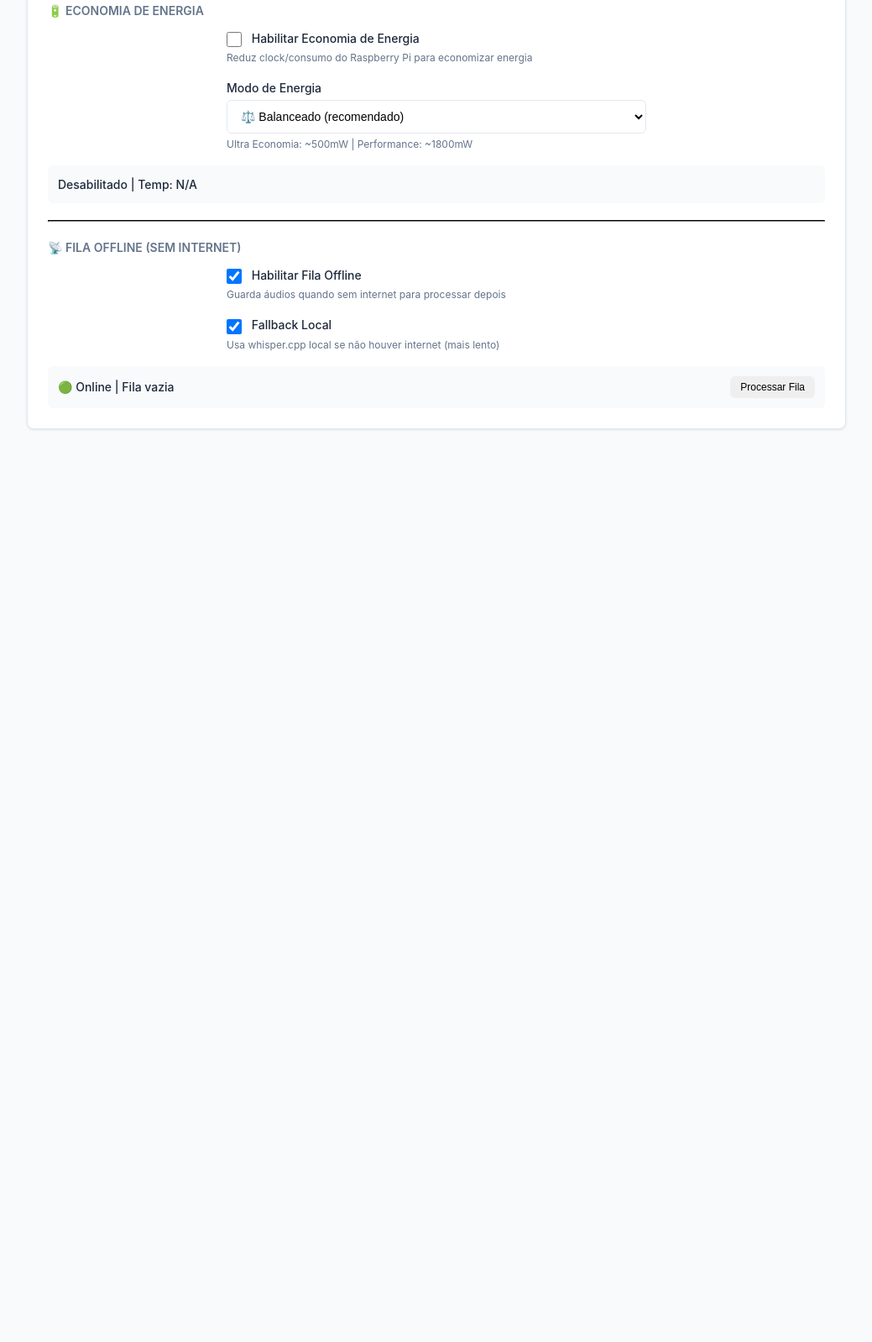
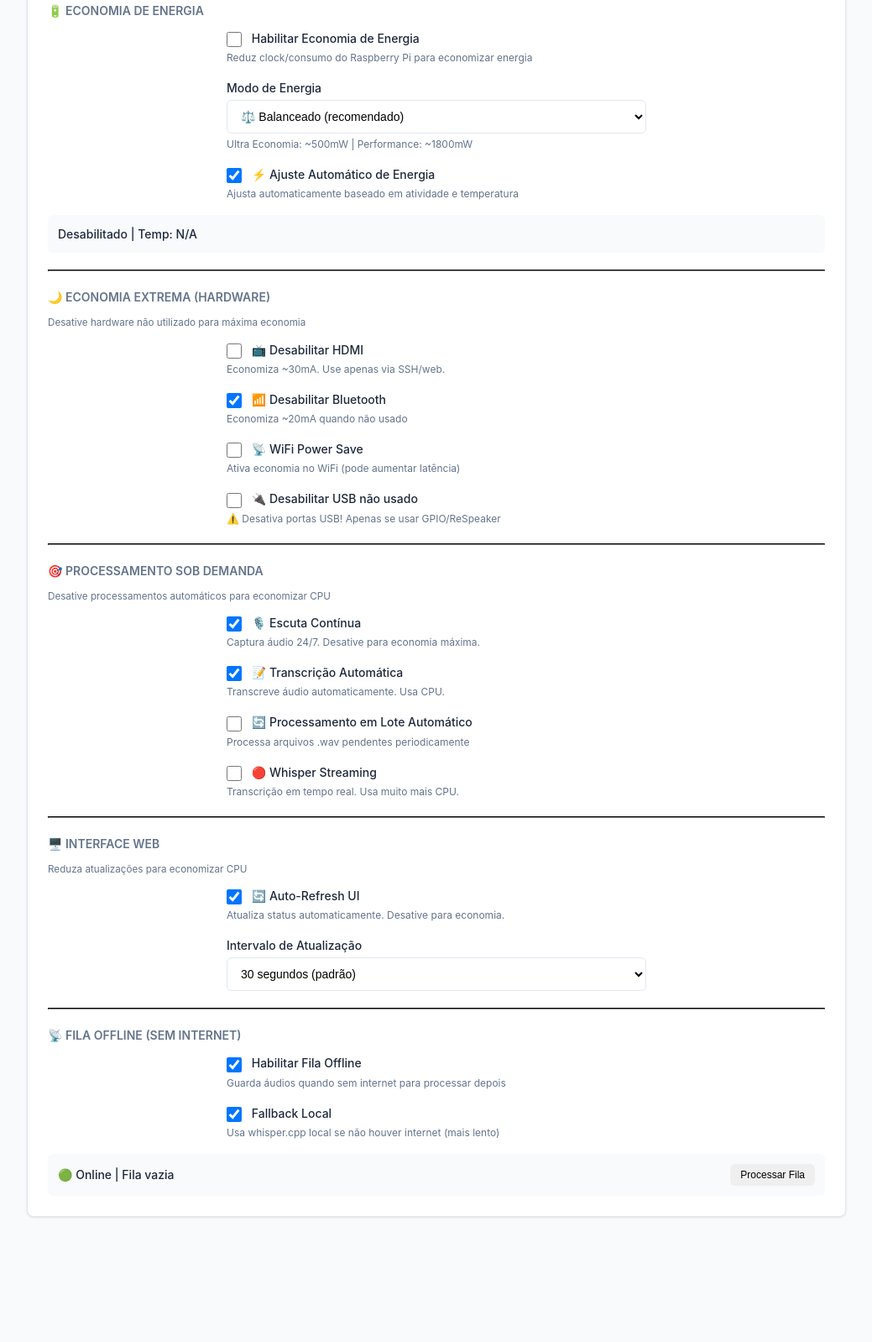
Before and after one commit to marvinmvns/benchmarkarm, a Flask app: page / in a window 1280 px wide. Shown: the part 1024-2622 px from the top of the page at 84% size, without its empty margins (120-1159 px from the left). Before the commit the page ends 1536 px from the top, so only its background shows below. Run offline with Flask 3, Linux system fonts and the light colour scheme; data that the repository does not hold is empty.

Commit message:
feat(power): comprehensive feature toggles for power efficiency
- Add hardware power controls: HDMI, Bluetooth, WiFi, USB
- Add processing toggles: continuous listen, auto-transcribe, batch
- Add UI refresh interval control with localStorage persistence
- Add dynamic interval updates for all auto-refresh functions
- Add backend API endpoints for hardware status and control

🤖 Generated with [Claude Code](https://claude.com/claude-code)

Co-Authored-By: Claude Opus 4.5 <noreply@anthropic.com>

```diff
--- a/src/web/server.py
+++ b/src/web/server.py
@@ -1027,6 +1027,92 @@ def create_app(config_path: Optional[str] = None) -> "Flask":
                 return jsonify({"error": "Power Manager não disponível"}), 400
         except Exception as e:
             return jsonify({"error": str(e)}), 500
+
+    @app.route("/api/power/hardware", methods=["POST"])
+    def power_hardware_toggle():
+        """Controla hardware para economia de energia (HDMI, Bluetooth, WiFi, USB)."""
+        import subprocess
+        try:
+            data = request.get_json() or {}
+            component = data.get('component', '')
+            enabled = data.get('enabled', True)
+
+            commands = {
+                'hdmi': {
+                    True: ['vcgencmd', 'display_power', '1'],
+                    False: ['vcgencmd', 'display_power', '0']
+                },
+                'bluetooth': {
+                    True: ['sudo', 'systemctl', 'start', 'bluetooth'],
+                    False: ['sudo', 'systemctl', 'stop', 'bluetooth']
+                },
+                'wifi_power_save': {
+                    True: ['sudo', 'iwconfig', 'wlan0', 'power', 'on'],
+                    False: ['sudo', 'iwconfig', 'wlan0', 'power', 'off']
+                },
+                'usb': {
+                    # USB power control via sysfs
+                    True: ['sudo', 'sh', '-c', 'echo 1 > /sys/devices/platform/soc/3f980000.usb/buspower'],
+                    False: ['sudo', 'sh', '-c', 'echo 0 > /sys/devices/platform/soc/3f980000.usb/buspower']
+                }
+            }
+
+            if component not in commands:
+                return jsonify({"error": f"Componente inválido: {component}"}), 400
+
+            cmd = commands[component][enabled]
+            try:
+                result = subprocess.run(cmd, capture_output=True, text=True, timeout=10)
+                success = result.returncode == 0
+
+                action = 'habilitado' if enabled else 'desabilitado'
+                if success:
+                    logger.info(f"Hardware {component} {action}")
+                else:
+                    logger.warning(f"Falha ao controlar {component}: {result.stderr}")
+
+                return jsonify({
+                    "success": success,
+                    "component": component,
+                    "enabled": enabled,
+                    "message": result.stderr if not success else f"{component} {action}"
+                })
+            except subprocess.TimeoutExpired:
+                return jsonify({"error": f"Timeout ao controlar {component}"}), 500
+            except FileNotFoundError:
+                return jsonify({"error": f"Comando não disponível para {component}"}), 400
+
+        except Exception as e:
+            return jsonify({"error": str(e)}), 500
+
+    @app.route("/api/power/hardware/status", methods=["GET"])
+    def power_hardware_status():
+        """Retorna status dos componentes de hardware."""
+        import subprocess
+        status = {}
+
+        # HDMI
+        try:
+            result = subprocess.run(['vcgencmd', 'display_power'], capture_output=True, text=True, timeout=5)
+            status['hdmi'] = '1' in result.stdout
+        except:
+            status['hdmi'] = True
+
+        # Bluetooth
+        try:
+            result = subprocess.run(['systemctl', 'is-active', 'bluetooth'], capture_output=True, text=True, timeout=5)
+            status['bluetooth'] = result.returncode == 0
+        except:
+            status['bluetooth'] = False
+
+        # WiFi Power Save
+        try:
+            result = subprocess.run(['iwconfig', 'wlan0'], capture_output=True, text=True, timeout=5)
+            status['wifi_power_save'] = 'Power Management:on' in result.stdout
+        except:
+            status['wifi_power_save'] = False
+
+        return jsonify({"success": True, "status": status})
 
     # ==========================================================================
     # Offline Queue - Fila de áudios sem internet
--- a/src/web/static/js/app.js
+++ b/src/web/static/js/app.js
@@ -702,6 +702,100 @@ async function processOfflineQueue() {
     } catch (error) {
         console.error('Erro ao processar fila:', error);
         showToast('Erro ao processar fila offline', 'error');
+    }
+}
+
+// ==========================================================================
+// Hardware Power Toggles
+// ==========================================================================
+
+async function toggleHardware(component, enabled) {
+    try {
+        const result = await apiPost('power/hardware', { component, enabled });
+        if (result.success) {
+            showToast(`${component} ${enabled ? 'habilitado' : 'desabilitado'}`, 'success');
+        } else {
+            showToast(result.message || `Erro ao controlar ${component}`, 'error');
+        }
+    } catch (error) {
+        console.error(`Erro ao controlar ${component}:`, error);
+        showToast(`Erro ao controlar ${component}`, 'error');
+    }
+}
+
+async function refreshHardwareStatus() {
+    try {
+        const resp = await apiGet('power/hardware/status');
+        const status = resp.status || {};
+
+        // Atualizar checkboxes baseado no status real
+        const hdmiEl = $('#disable_hdmi');
+        const btEl = $('#disable_bluetooth');
+        const wifiEl = $('#wifi_power_save');
+
+        if (hdmiEl) hdmiEl.checked = !status.hdmi;  // Inverted: disable = not enabled
+        if (btEl) btEl.checked = !status.bluetooth;
+        if (wifiEl) wifiEl.checked = status.wifi_power_save;
+    } catch (error) {
+        console.error('Erro ao obter status de hardware:', error);
+    }
+}
+
+// Intervals storage for dynamic control
+let refreshIntervals = {};
+
+function updateRefreshIntervals(intervalMs) {
+    const interval = parseInt(intervalMs) || 30000;
+
+    // Save preference
+    localStorage.setItem('refreshInterval', interval);
+
+    // Clear existing intervals
+    Object.values(refreshIntervals).forEach(id => clearInterval(id));
+    refreshIntervals = {};
+
+    if (interval === 0) {
+        showToast('Auto-refresh desabilitado', 'info');
+        return;
+    }
+
+    // Set new intervals
+    refreshIntervals.power = setInterval(refreshPowerStatus, interval);
+    refreshIntervals.queue = setInterval(refreshQueueStatus, interval);
+    refreshIntervals.system = setInterval(refreshSystemInfo, interval);
+    refreshIntervals.batch = setInterval(refreshBatchStatus, Math.max(interval, 60000));
+
+    showToast(`Auto-refresh: ${interval/1000}s`, 'info');
+}
+
+// Setup hardware toggle listeners
+function setupHardwareToggles() {
+    const toggles = [
+        { id: 'disable_hdmi', component: 'hdmi', inverted: true },
+        { id: 'disable_bluetooth', component: 'bluetooth', inverted: true },
+        { id: 'wifi_power_save', component: 'wifi_power_save', inverted: false },
+        { id: 'disable_usb', component: 'usb', inverted: true }
+    ];
+
+    toggles.forEach(({ id, component, inverted }) => {
+        const el = $(`#${id}`);
+        if (el) {
+            el.addEventListener('change', function() {
+                // If inverted, unchecked = enabled, checked = disabled
+                const enabled = inverted ? !this.checked : this.checked;
+                toggleHardware(component, enabled);
+            });
+        }
+    });
+
+    // Refresh interval toggle
+    const autoRefreshEl = $('#ui_auto_refresh');
+    if (autoRefreshEl) {
+        autoRefreshEl.addEventListener('change', function() {
+            const intervalEl = $('#ui_refresh_interval');
+            const interval = this.checked ? (intervalEl ? intervalEl.value : 30000) : 0;
+            updateRefreshIntervals(interval);
+        });
     }
 }
 
@@ -2815,15 +2909,18 @@ document.addEventListener('DOMContentLoaded', () => {
     // Check USB receiver auto-start after config is loaded
     setTimeout(checkAutoStart, 1000);
 
-    // Auto-refresh system info every 30s
-    setInterval(refreshSystemInfo, 30000);
-
-    // Auto-refresh batch status every 60s
-    setInterval(refreshBatchStatus, 60000);
+    // Setup hardware toggle listeners
+    setupHardwareToggles();
 
     // Power Management and Offline Queue status
     refreshPowerStatus();
     refreshQueueStatus();
-    setInterval(refreshPowerStatus, 30000);
-    setInterval(refreshQueueStatus, 30000);
+    refreshHardwareStatus();
+
+    // Auto-refresh with dynamic intervals (default 30s)
+    const savedInterval = localStorage.getItem('refreshInterval') || 30000;
+    refreshIntervals.power = setInterval(refreshPowerStatus, savedInterval);
+    refreshIntervals.queue = setInterval(refreshQueueStatus, savedInterval);
+    refreshIntervals.system = setInterval(refreshSystemInfo, savedInterval);
+    refreshIntervals.batch = setInterval(refreshBatchStatus, 60000);
 });
--- a/src/web/templates/index.html
+++ b/src/web/templates/index.html
@@ -150,8 +150,117 @@
                         <small>Ultra Economia: ~500mW | Performance: ~1800mW</small>
                     </div>
 
+                    <div class="form-group">
+                        <label>
+                            <input type="checkbox" id="power_auto_adjust" name="power_management.auto_adjust">
+                            ⚡ Ajuste Automático de Energia
+                        </label>
+                        <small>Ajusta automaticamente baseado em atividade e temperatura</small>
+                    </div>
+
                     <div id="power_status_card" class="listener-status" style="margin-top: 12px;">
                         <span id="power_status_text">Status: Verificando...</span>
+                    </div>
+
+                    <hr style="margin: 20px 0; border-color: #333;">
+                    <h3>🌙 Economia Extrema (Hardware)</h3>
+                    <small style="color: var(--text-muted); margin-bottom: 12px; display: block;">
+                        Desative hardware não utilizado para máxima economia
+                    </small>
+
+                    <div class="form-group">
+                        <label>
+                            <input type="checkbox" id="disable_hdmi" name="power_management.disable_hdmi">
+                            📺 Desabilitar HDMI
+                        </label>
+                        <small>Economiza ~30mA. Use apenas via SSH/web.</small>
+                    </div>
+
+                    <div class="form-group">
+                        <label>
+                            <input type="checkbox" id="disable_bluetooth" name="power_management.disable_bluetooth">
+                            📶 Desabilitar Bluetooth
+                        </label>
+                        <small>Economiza ~20mA quando não usado</small>
+                    </div>
+
+                    <div class="form-group">
+                        <label>
+                            <input type="checkbox" id="wifi_power_save" name="power_management.wifi_power_save">
+                            📡 WiFi Power Save
+                        </label>
+                        <small>Ativa economia no WiFi (pode aumentar latência)</small>
+                    </div>
+
+                    <div class="form-group">
+                        <label>
+                            <input type="checkbox" id="disable_usb" name="power_management.disable_usb">
+                            🔌 Desabilitar USB não usado
+                        </label>
+                        <small>⚠️ Desativa portas USB! Apenas se usar GPIO/ReSpeaker</small>
+                    </div>
+
+                    <hr style="margin: 20px 0; border-color: #333;">
+                    <h3>🎯 Processamento Sob Demanda</h3>
+                    <small style="color: var(--text-muted); margin-bottom: 12px; display: block;">
+                        Desative processamentos automáticos para economizar CPU
+                    </small>
+
+                    <div class="form-group">
+                        <label>
+                            <input type="checkbox" id="continuous_listen_enabled" name="usb_receiver.enabled" checked>
+                            🎙️ Escuta Contínua
+                        </label>
+                        <small>Captura áudio 24/7. Desative para economia máxima.</small>
+                    </div>
+
+                    <div class="form-group">
+                        <label>
+                            <input type="checkbox" id="auto_transcribe" name="usb_receiver.auto_transcribe" checked>
+                            📝 Transcrição Automática
+                        </label>
+                        <small>Transcreve áudio automaticamente. Usa CPU.</small>
+                    </div>
+
+                    <div class="form-group">
+                        <label>
+                            <input type="checkbox" id="batch_auto_process" name="usb_receiver.auto_process">
+                            🔄 Processamento em Lote Automático
+                        </label>
+                        <small>Processa arquivos .wav pendentes periodicamente</small>
+                    </div>
+
+                    <div class="form-group">
+                        <label>
+                            <input type="checkbox" id="whisper_stream" name="whisper.stream_mode">
+                            🔴 Whisper Streaming
+                        </label>
+                        <small>Transcrição em tempo real. Usa muito mais CPU.</small>
+                    </div>
+
+                    <hr style="margin: 20px 0; border-color: #333;">
+                    <h3>🖥️ Interface Web</h3>
+                    <small style="color: var(--text-muted); margin-bottom: 12px; display: block;">
+                        Reduza atualizações para economizar CPU
+                    </small>
+
+                    <div class="form-group">
+                        <label>
+                            <input type="checkbox" id="ui_auto_refresh" name="web_interface.auto_refresh" checked>
+                            🔄 Auto-Refresh UI
+                        </label>
+                        <small>Atualiza status automaticamente. Desative para economia.</small>
+                    </div>
+
+                    <div class="form-group">
+                        <label for="ui_refresh_interval">Intervalo de Atualização</label>
+                        <select id="ui_refresh_interval" name="web_interface.refresh_interval" onchange="updateRefreshIntervals(this.value)">
+                            <option value="5000">5 segundos (mais CPU)</option>
+                            <option value="15000">15 segundos</option>
+                            <option value="30000" selected>30 segundos (padrão)</option>
+                            <option value="60000">60 segundos (economia)</option>
+                            <option value="0">Desabilitado (manual)</option>
+                        </select>
                     </div>
 
                     <hr style="margin: 20px 0; border-color: #333;">
```
